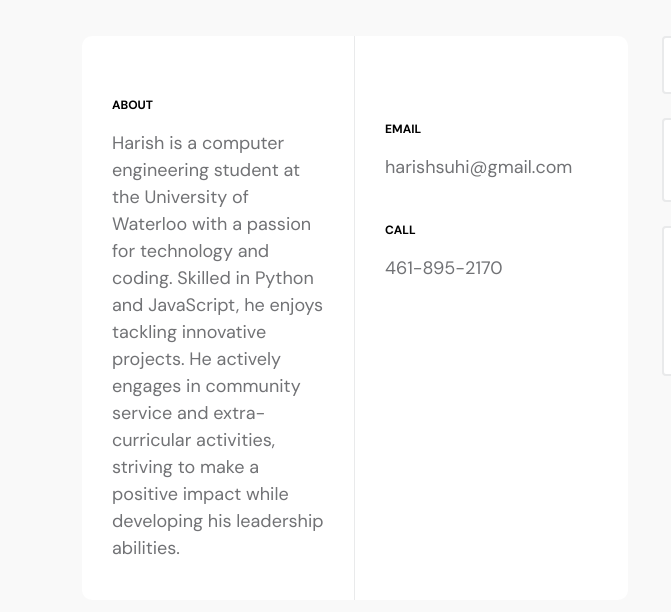
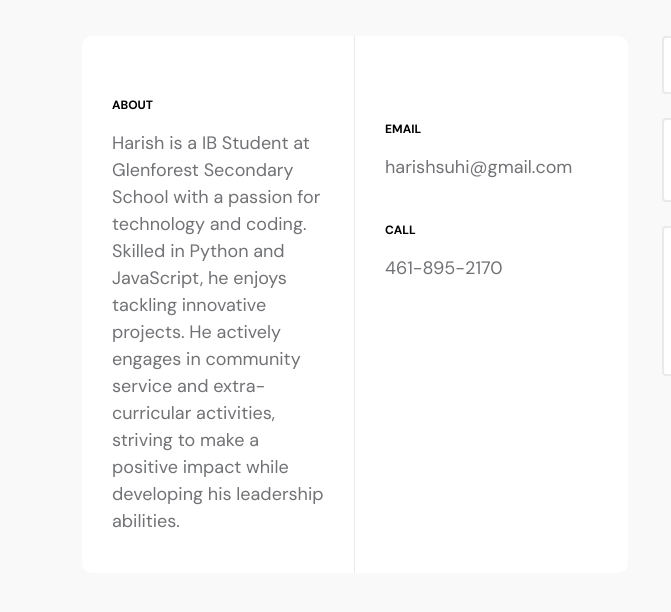
Before and after one commit to SaiCoder108/PersonalWeb, a plain HTML site: page index.html in a window 1280 px wide. Shown: the part 4540-5152 px from the top of the page, 0-671 px from the left. Drawn offline with Linux system fonts and the light colour scheme.

Commit message:
Update index.html

```diff
--- a/index.html
+++ b/index.html
@@ -337,7 +337,7 @@ https://templatemo.com/tm-578-first-portfolio
                                     <strong class="site-footer-title d-block mb-3">About</strong>
 
                                     <p class="mb-2">
-                                        Harish is a computer engineering student at the University of Waterloo with a passion for technology and coding. Skilled in Python and JavaScript, he enjoys tackling innovative projects. He actively engages in community service and extra-curricular activities, striving to make a positive impact while developing his leadership abilities.</p>
+                                        Harish is a IB Student at Glenforest Secondary School with a passion for technology and coding. Skilled in Python and JavaScript, he enjoys tackling innovative projects. He actively engages in community service and extra-curricular activities, striving to make a positive impact while developing his leadership abilities.</p>
                                 </div>
                             </div>
 
```
